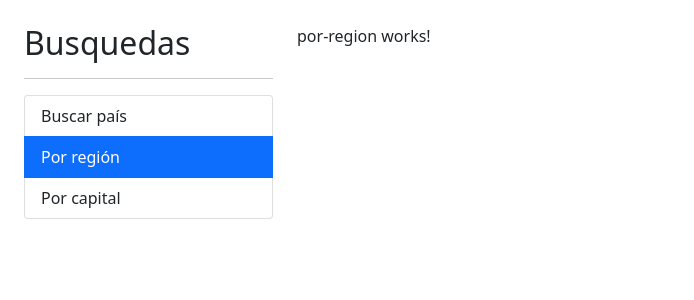
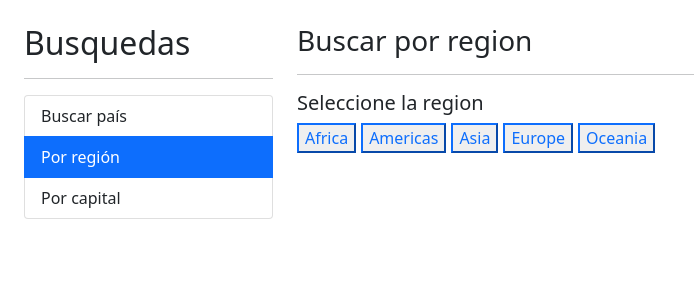
Before and after one commit to lescobarc/Angular3paisesApp, an Angular app: page /region in a window 1280 px wide. Shown: the top 300 px of the page, without its empty margins (0-694 px from the left). Built offline with nearby package versions, Linux system fonts and the light colour scheme.

Commit message:
S9-119 ngClass, class y [class.]

```diff
--- a/src/app/pais/pages/por-region/por-region.component.html
+++ b/src/app/pais/pages/por-region/por-region.component.html
@@ -1 +1,30 @@
-<p>por-region works!</p>
+<div class="animate__animated animate__fadeIn animate__faster">
+    <h3>Buscar por region <small> {{ regionActiva | titlecase }} </small></h3>
+    <hr>
+
+    <h5>Seleccione la region</h5>
+
+    <div class="row">
+        <div class="col">
+
+            <!-- [class.btn-primary]="region === regionActiva" -->
+            <!-- -->
+
+            <!-- [class]="getClaseCSS( region )" -->
+            <button *ngFor="let region of regiones" [ngClass]="{
+                'btn-primary': regionActiva === region,
+                'btn-outline-primary': regionActiva !== region
+            }" (click)="activarRegion( region )">
+                {{ region | titlecase }}
+            </button>
+
+        </div>
+    </div>
+
+</div>
+<!--
+<div *ngIf="paises.length > 0" class="row">
+    <div class="col">
+        <app-pais-tabla [paises]="paises"></app-pais-tabla>
+    </div>
+</div> -->
--- a/src/app/pais/pages/por-region/por-region.component.ts
+++ b/src/app/pais/pages/por-region/por-region.component.ts
@@ -3,13 +3,27 @@
 @Component({
   selector: 'app-por-region',
   templateUrl: './por-region.component.html',
-  styleUrls: ['./por-region.component.css']
+  styleUrls: ['./por-region.component.css'],
+  styles: [ `
+    button {
+      margin-right: 5px;
+    }
+
+  `
+  ]
 })
-export class PorRegionComponent implements OnInit {
+export class PorRegionComponent  {
+
+  regiones: string[] = ['africa', 'americas', 'asia', 'europe', 'oceania'];
+
+  regionActiva: string = ""
 
   constructor() { }
 
-  ngOnInit(): void {
+  activarRegion ( region: string){
+    this.regionActiva = region;
   }
 
+
+
 }
```
